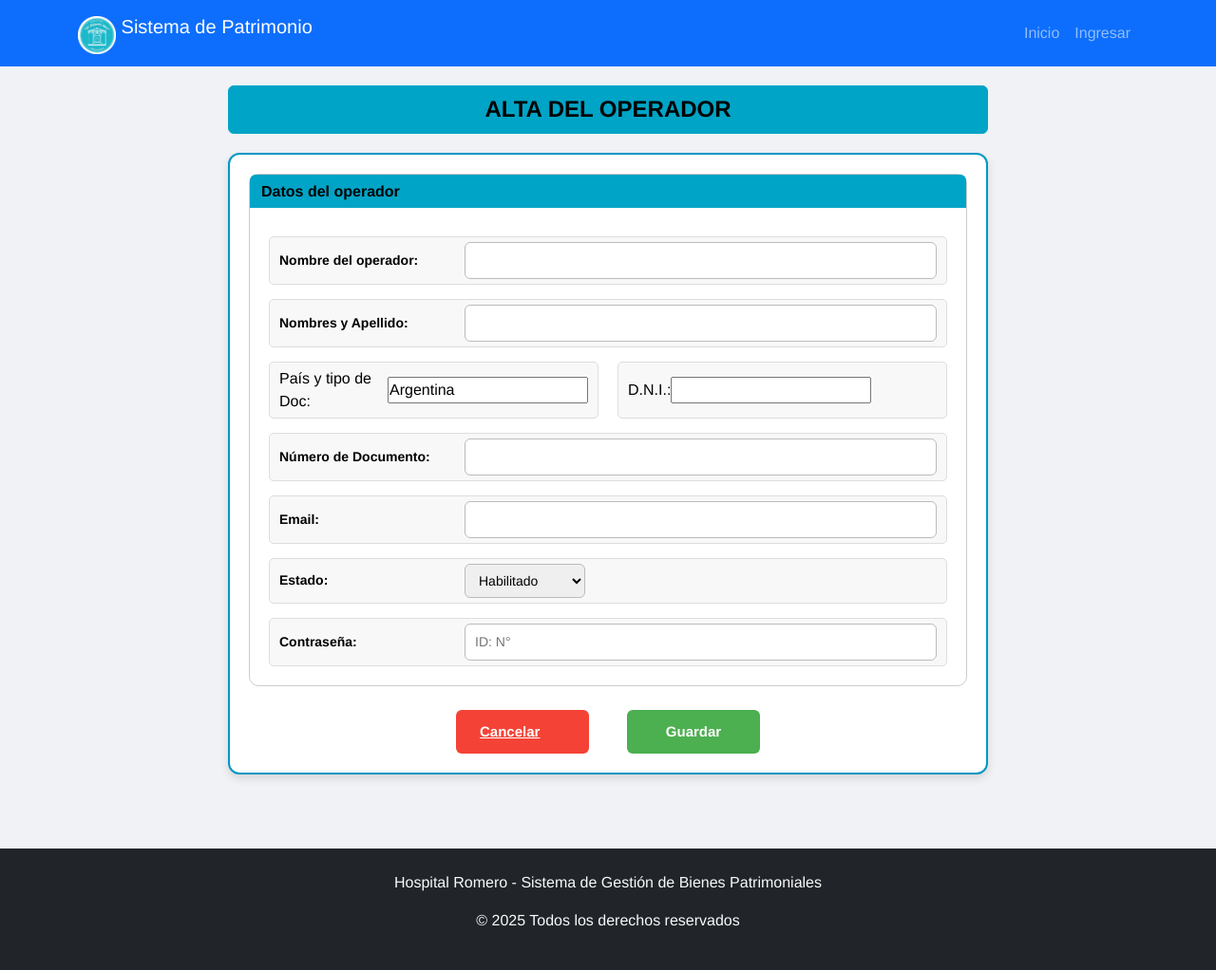
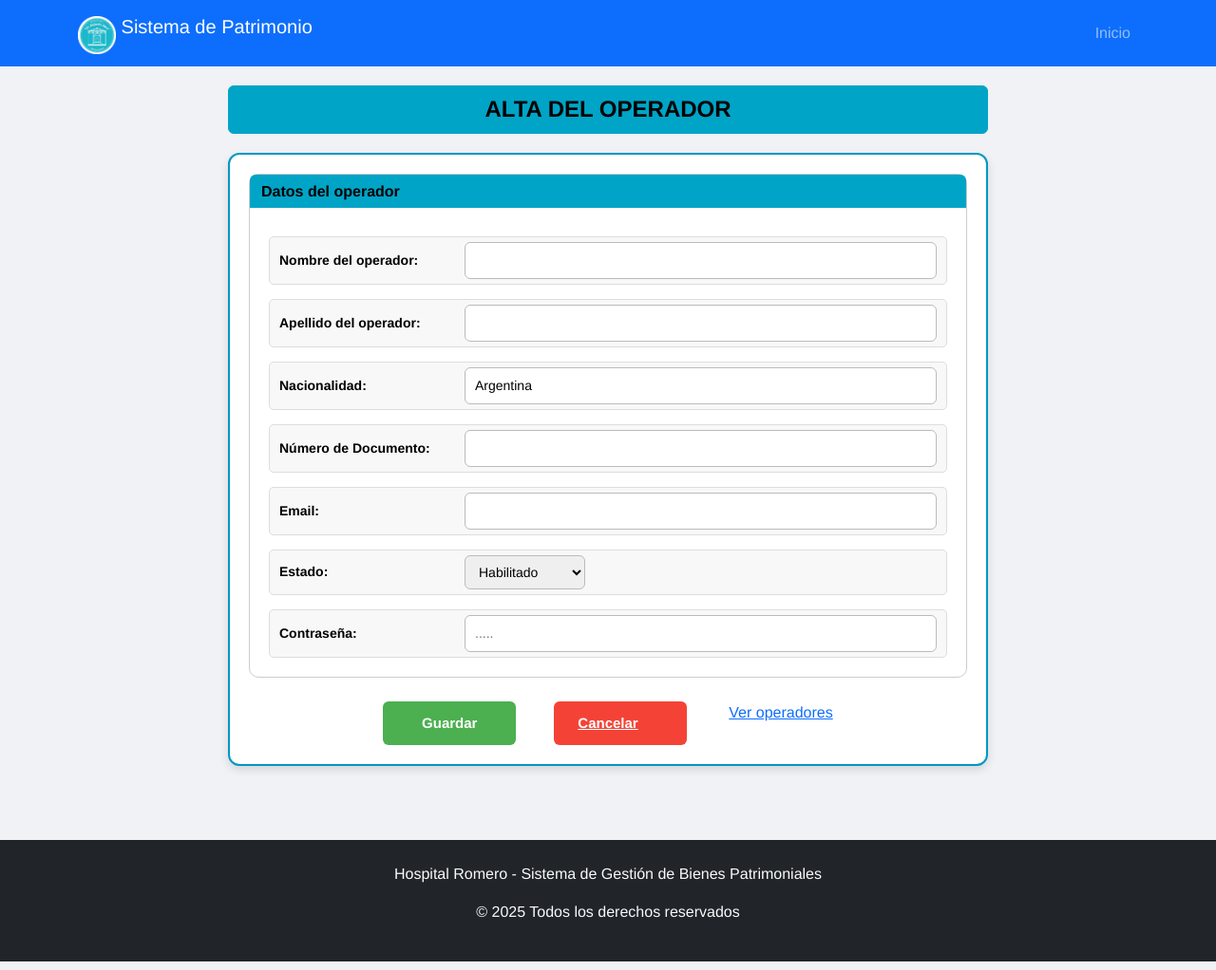
Before and after one commit to isft12-25/sistema-bienes-hospital-romero, a Django app: page /alta_operadores/ in a window 1280 px wide. Shown: the whole page at 95% size. Run offline with Django 4.2, Linux system fonts and the light colour scheme; some libraries are stand-ins or nearby versions.

Commit message:
cambios en nombres

```diff
--- a/core/urls.py
+++ b/core/urls.py
@@ -4,7 +4,7 @@ from django.urls import path
 from . import views
 
 urlpatterns = [
-    path('', views.inicio, name='inicio'),
+    path('inicio/', views.inicio, name='inicio'),
     path('login/', views.login_view, name='login'),
     path('logout/', views.logout_view, name='logout'),
     path('registro/', views.registro, name='registro'),
@@ -13,12 +13,11 @@ urlpatterns = [
 
     # Admin / Operadores
     path('home_admin/', views.home_admin, name='home_admin'),
-    path('alta_operadores/', views.alta_operadores, name='alta_operadores'),
-    path('operadores.html', views.operadores, name='operadores'),
+    path('alta_operadores/', views.alta_operadores, name='alta_operador'),
+    path('operadores/', views.operadores, name='operadores'),
     # Vistas varias (si las usás como páginas sueltas)
     path("base/", views.base, name="base"),
     path("reportes/", views.reportes_view, name="reportes"),
-    path("alta-operadores/", views.alta_operadores, name="alta_operadores"),
 
     # ============ BIENES ============
     # Lista general
@@ -37,6 +36,6 @@ urlpatterns = [
     path("bienes/<int:pk>/eliminar-definitivo/", views.eliminar_bien_definitivo, name="eliminar_bien_definitivo"),
 
     # (Opcional) plantillas “legacy” si aún las navegás directo
-    path("bienes.html", views.bienes, name="bienes"),
+    path("bienes/", views.bienes, name="bienes"),
     path("bien_confirm_delete/", views.bien_confirm_delete, name="bien_confirm_delete"),
 ]
--- a/static/css/home.css
+++ b/static/css/home.css
@@ -227,4 +227,5 @@ body::after { bottom: 0; }
 
 @keyframes fadeIn {
     from { opacity: 0; transform: translateY(20px); }
-    to {
+    to { opacity: 1; transform: translateY(0); }
+}
--- a/templates/alta_operadores.html
+++ b/templates/alta_operadores.html
@@ -24,26 +24,13 @@
             </div>
 
             <div class="form-group-item">
-                <label for="apellido">Nombres y Apellido:</label>
+                <label for="apellido">Apellido del operador:</label>
                 <input type="text" id="apellido" name="apellido" required>
             </div>
 
-            <div class="flex-group-complex">
-                <div class="horizontal-item">
-                    <label for="pais">País y tipo de Doc:</label>
-                    <div class="input-container">
-                        <input type="text" id="pais" name="pais" value="Argentina" required>
-                        <i class="fas fa-caret-down"></i>
-                    </div>
-                </div>
-
-                <div class="horizontal-item dni-item">
-                    <label for="dni">D.N.I.:</label>
-                    <div class="input-container">
-                        <input type="number" id="dni" name="dni" required>
-                        <i class="fas fa-caret-down"></i>
-                    </div>
-                </div>
+            <div class="form-group-item">
+                <label for="pais">Nacionalidad:</label>
+                <input type="text" id="pais" name="pais" value="Argentina" required>
             </div>
 
             <div class="form-group-item">
@@ -69,13 +56,18 @@
 
             <div class="form-group-item">
                 <label for="password">Contraseña:</label>
-                <input type="password" id="password" name="password" placeholder="ID: N°" required>
+                <input type="password" id="password" name="password" placeholder="....." required>
             </div>
         </div>
 
         <div class="form-buttons">
+        <button type="submit" class="btn-guardar">Guardar</button>
             <a href="{% url 'home_admin' %}" class="btn-cancelar">Cancelar</a>
-            <button type="submit" class="btn-guardar">Guardar</button>
+                        <!-- NUEVO: Ver operadores existentes -->
+            <a href="{% url 'operadores' %}" class="btn-secundario">
+                <i class="fas fa-users me-1"></i> Ver operadores
+            </a>
+
         </div>
     </form>
 </div>
--- a/templates/home_admin.html
+++ b/templates/home_admin.html
@@ -37,10 +37,10 @@
                 Bienes Patrimoniales
             </a>
 
-            <!-- Botón Usuarios -->
-            <a href="{% url 'alta_operadores' %}" class="menu-button">
+            <!-- Botón Operadores -->
+            <a href="{% url 'alta_operador' %}" class="menu-button">
                 <i class="fas fa-users card-icon"></i>
-                Usuarios
+                Operadores
             </a>
 
             <!-- Botón Reportes -->
--- a/templates/includes/header.html
+++ b/templates/includes/header.html
@@ -11,16 +11,16 @@
                 <span class="navbar-toggler-icon"></span>
             </button>
 
+
             <div class="collapse navbar-collapse" id="navbarNav">
                 <ul class="navbar-nav ms-auto">
                     <li class="nav-item">
                         <a class="nav-link" href="{% url 'inicio' %}">Inicio</a>
-                    </li>
-                    <li class="nav-item">
-                        <a class="nav-link" href="{% url 'login' %}">Ingresar</a>
+
                     </li>
                 </ul>
             </div>
         </div>
+
     </nav>
 </header>
--- a/templates/operadores.html
+++ b/templates/operadores.html
@@ -9,7 +9,7 @@
 
 {% block content %}
 <div class="titulo-operadores">
-    <button class="btn-icono-agregar" data-view="alta-operador-view">
+    <button class="btn-icono-agregar" data-view="alta_operadores">
         <i class="fa-solid fa-user-plus"></i>
     </button>
     <h2>OPERADORES</h2>
```
